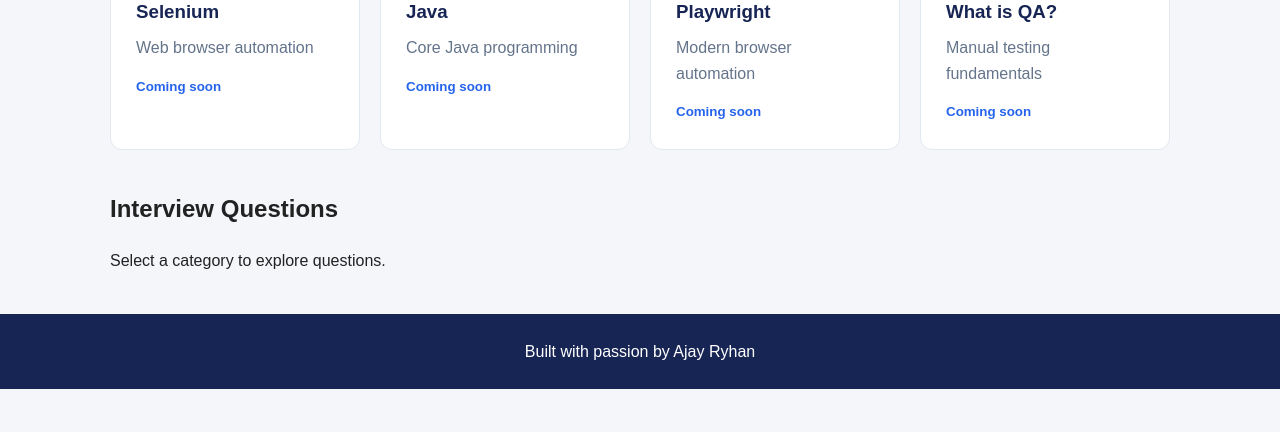
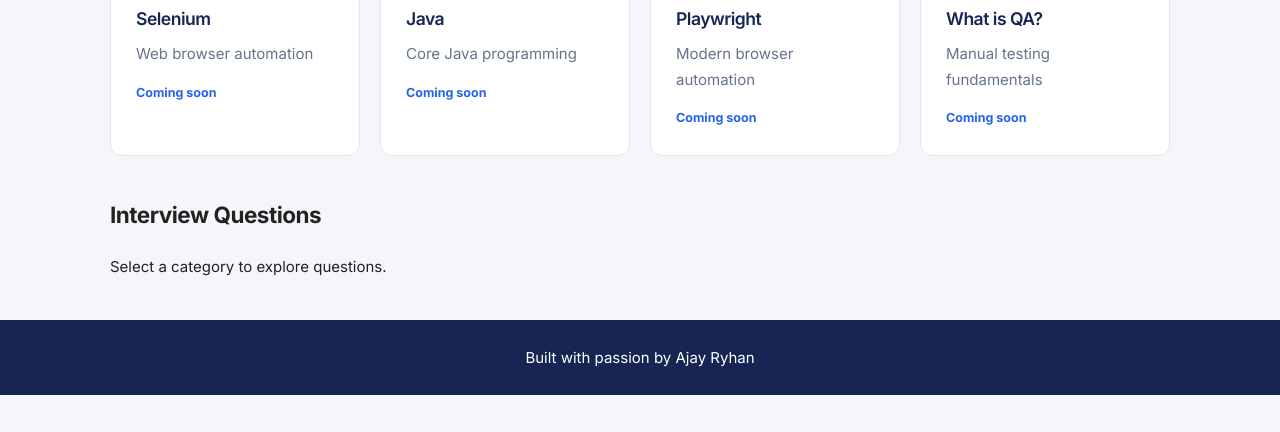
Before and after one commit to ajay-ryhan/Interview-Questions-Hub, a plain HTML site: page index.html in a window 1280 px wide. Shown: the part 368-800 px from the top of the page. Drawn offline with Linux system fonts and the light colour scheme.

Commit message:
Style update

```diff
--- a/css/style.css
+++ b/css/style.css
@@ -6,10 +6,12 @@
 }
 
 body {
-    font-family: Arial, sans-serif;
+    font-family: 'Inter', sans-serif;
     background: #f4f6fa;
     color: #222;
-    line-height: 1.6;
+    line-height: 1.7;
+    font-size: 15px;
+    -webkit-font-smoothing: antialiased;
 }
 
 header {
@@ -99,3 +101,16 @@ footer {
     color: #2563eb;
     font-weight: bold;
 }
+
+h1, h2, h3 {
+    font-weight: 700;
+    letter-spacing: -0.5px;
+}
+
+p {
+    font-weight: 400;
+}
+
+.category-card h3 {
+    font-weight: 600;
+}
--- a/index.html
+++ b/index.html
@@ -6,6 +6,9 @@
     <meta name="viewport" content="width=device-width, initial-scale=1.0">
     <title>QA Interview Hub</title>
     <meta name="description" content="Your personal QA interview preparation hub.">
+    <link rel="preconnect" href="https://fonts.googleapis.com">
+    <link rel="preconnect" href="https://fonts.gstatic.com" crossorigin>
+    <link href="https://fonts.googleapis.com/css2?family=Inter:wght@400;500;600;700;800&display=swap" rel="stylesheet">
     <link rel="stylesheet" href="css/style.css">
 </head>
 <body>
```
